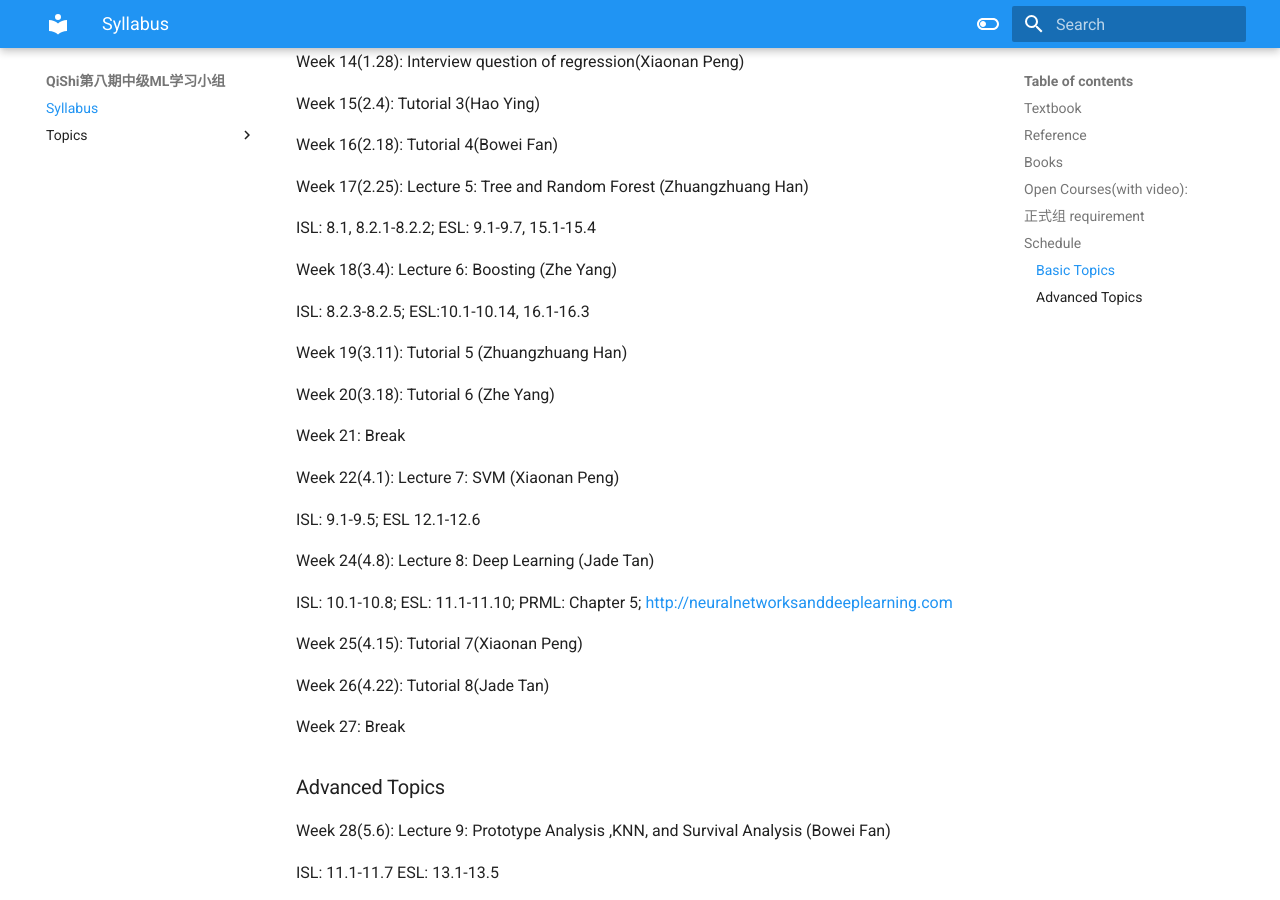
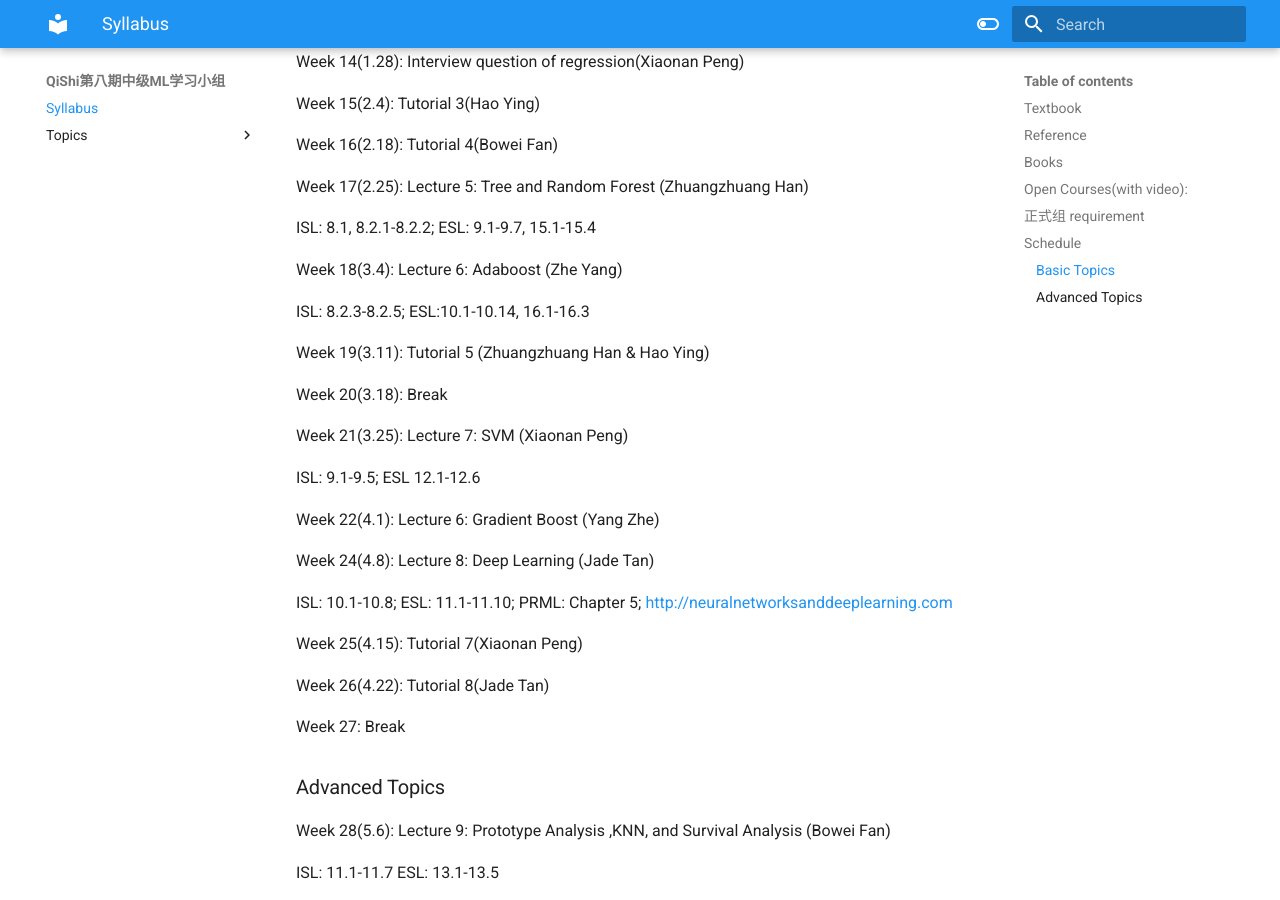
Before and after one commit to qishiclub/intermediate-ml-8th, an MkDocs documentation site: the page built from docs/index.md, in a window 1280 px wide and 900 px high, scrolled down 2068 px. Built offline with MkDocs 1.6.1 and Material for MkDocs 9.7.7, drawn with Linux system fonts in a browser that asks for light colours.

Commit message:
Update index.md

```diff
--- a/docs/index.md
+++ b/docs/index.md
@@ -92,19 +92,19 @@ Week 17(2.25): Lecture 5: Tree and Random Forest (Zhuangzhuang Han)
 
 ISL: 8.1, 8.2.1-8.2.2; ESL: 9.1-9.7, 15.1-15.4
 
-Week 18(3.4): Lecture 6: Boosting (Zhe Yang)
+Week 18(3.4): Lecture 6: Adaboost (Zhe Yang)
 
 ISL: 8.2.3-8.2.5; ESL:10.1-10.14, 16.1-16.3
 
-Week 19(3.11): Tutorial 5 (Zhuangzhuang Han)
+Week 19(3.11): Tutorial 5 (Zhuangzhuang Han & Hao Ying)
 
-Week 20(3.18): Tutorial 6 (Zhe Yang)
+Week 20(3.18): Break
 
-Week 21: Break
-
-Week 22(4.1): Lecture 7: SVM (Xiaonan Peng)
+Week 21(3.25): Lecture 7: SVM (Xiaonan Peng)
 
 ISL: 9.1-9.5; ESL 12.1-12.6
+
+Week 22(4.1):  Lecture 6: Gradient Boost (Yang Zhe)
 
 Week 24(4.8): Lecture 8: Deep Learning (Jade Tan)
 
```
